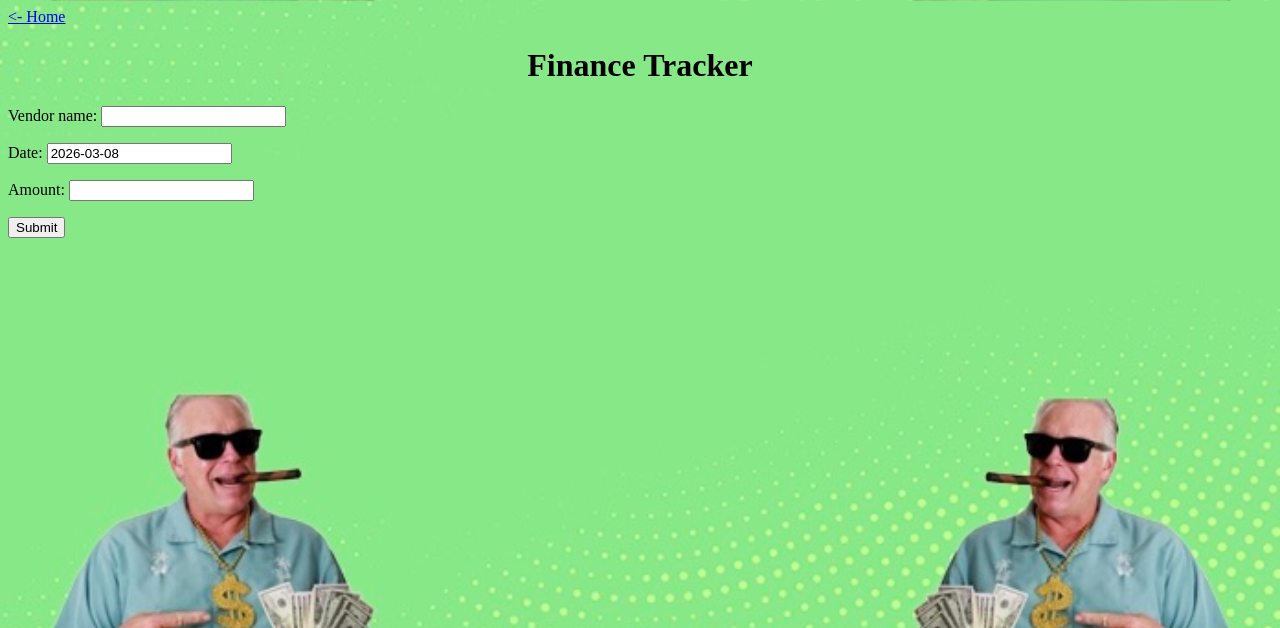
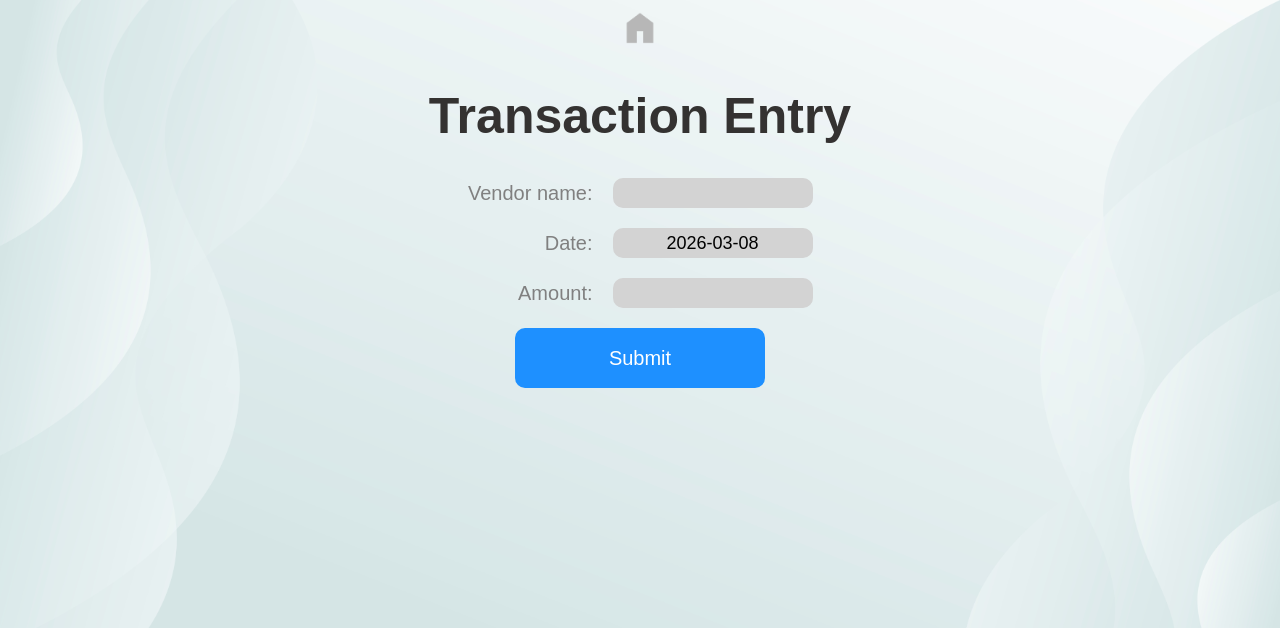
Before and after one commit to IUS-CS/project-finance-bros, a Django app: page /input in a window 1280 px wide. Shown: the top 628 px of the page. Run offline with Django 5.2, Linux system fonts and the light colour scheme.

Commit message:
Styled CSS to look better. While I was at it, I fixed the redirect to go to PDFs page after submitting PDF

```diff
--- a/src/statement_reader/static/statement_reader/css/style.css
+++ b/src/statement_reader/static/statement_reader/css/style.css
@@ -1,9 +1,134 @@
 body {
-    background-image: url("/static/statement_reader/images/background.jpeg");
+    background-image: url("/static/statement_reader/images/background.jpg");
     background-size: cover;
+    font-family: 'Bebas Neue', sans-serif;
+    font-size: 20px;
+    color: gray;
+    text-align: center;
 
 }
 
 h1 {
     text-align: center;
+    color: #343231;
+    font-size: 50px;
+    font-family: 'Bebas Neue', sans-serif;
 }
+
+header img {
+    width: 40px;
+    height: 40px;
+    text-align: left;
+}
+
+input {
+    width: 300px;
+    height: 25px;
+    font-size: 18px;
+    background-color: whitesmoke;
+    align-content: center;
+    border-radius: 10px;
+    border: none;
+    color: black;
+    text-align: center;
+    margin-top: 100px;
+    margin-bottom: 50px;
+    padding: 30px;
+}
+
+button {
+    transition-duration: 0.4s;
+}
+
+.submit-button {
+    width: 250px;
+    height: 60px;
+    font-size: 20px;
+    border-radius: 10px;
+    border: none;
+    background-color: dodgerblue;
+    color: white;
+    display: flex;
+    align-items: center;
+    justify-content: center;
+    margin: 0 auto;
+    text-align: center;
+    padding: 0;
+    line-height: 50px;
+}
+
+.button-home {
+    display: flex;
+    gap: 100px;
+    justify-content: center;
+    margin-top: 100px;
+}
+
+.button-home button {
+    width: 300px;
+    height: 100px;
+    font-size: 20px;
+    border-radius: 10px;
+    border: none;
+    background-color: lightgray;
+}
+
+.button-page {
+    display: block;
+    width: 300px;
+    height: 50px;
+    font-size: 20px;
+    border-radius: 10px;
+    border: none;
+    margin: 0 auto;
+}
+
+.button-page button {
+    width: 100px;
+    height: 100px;
+    font-size: 20px;
+    border-radius: 10px;
+    border: none;
+    justify-content: center;
+    align-items: center;
+}
+
+.button-readers {
+    display: flex;
+    gap: 100px;
+    justify-content: center;
+    margin-top: 100px;
+}
+
+button:hover {
+    background-color: #E5E4E2;
+    color: black;
+    cursor: pointer;
+    border-radius: 10px;
+}
+
+a {
+    text-decoration: none;
+}
+
+.transaction-form p {
+    display: flex;
+    align-items: center;
+    justify-content: center;
+    gap: 20px;
+    margin-bottom: 20px;
+}
+
+.transaction-form label {
+    width: 125px;
+    text-align: right;
+}
+
+.transaction-form input {
+    background-color: lightgray;
+    width: 200px;
+    margin: 0;
+    padding: 15px;
+    box-sizing: border-box;
+
+}
--- a/src/statement_reader/templates/statement_reader/transactions_input.html
+++ b/src/statement_reader/templates/statement_reader/transactions_input.html
@@ -1,18 +1,20 @@
 <!DOCTYPE html>
 {% load static %}
-<html>
-
+<html lang="en">
+<header>
+    <a href="http://localhost:8000"><img src="{% static 'statement_reader/images/home_button.png' %}" alt="home">
+    </a>
+</header>
 <body>
     <link rel="stylesheet" href="{% static 'statement_reader/css/style.css' %}">
     <div>
-        <a href="http://localhost:8000"><- Home</a>
-        <h1 style="text-align: center;">Finance Tracker</h1>
+        <h1 style="text-align: center;">Transaction Entry</h1>
     </div>
 
-    <form action="" method="post">
+    <form action="" method="post" class="transaction-form">
         {% csrf_token %}
         {{ form.as_p }}
-        <input type="submit" value="Submit"></input>
+        <button type="submit" class="submit-button" value="Submit">Submit</button>
     </form>
 
 </body>
--- a/src/statement_reader/views.py
+++ b/src/statement_reader/views.py
@@ -63,7 +63,7 @@ def upload_file(request):
         form = UploadPDF(request.POST, request.FILES)
         if form.is_valid():
             handle_uploaded_file(request.FILES["file"])
-            return HttpResponseRedirect("/")
+            return HttpResponseRedirect("/pdf")
     else:
         form = UploadPDF()
     return render(request, "statement_reader/reader.html", {"form": form})
```
Also changed, not shown: src/statement_reader/templates/statement_reader/home.html (+12 -14 lines), src/statement_reader/templates/statement_reader/pdf.html (+7 -1 lines), src/statement_reader/templates/statement_reader/reader.html (+7 -4 lines), src/statement_reader/templates/statement_reader/transactions_list.html (+6 -4 lines), src/statement_reader/migrations/0003_alter_pdfupload_file.py (added), src/statement_reader/static/statement_reader/images/background.jpeg (deleted), src/statement_reader/static/statement_reader/images/background.jpg (added), src/statement_reader/static/statement_reader/images/home_button.png (added).
